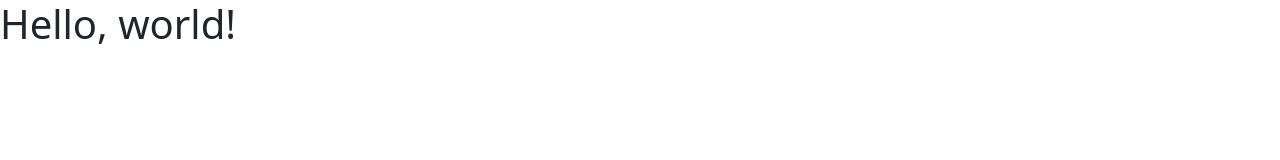
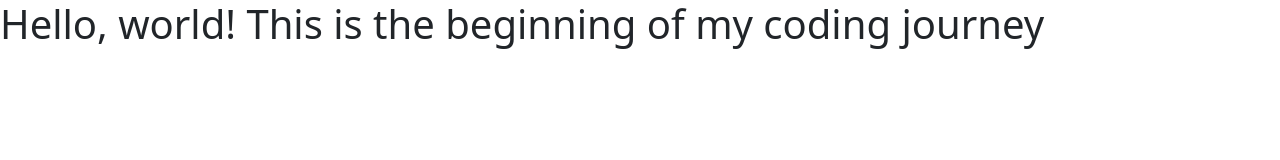
Before and after one commit to Nexus-Hub/coderhouse, a plain HTML site: page index.html in a window 1280 px wide. Drawn offline with nearby package versions, Linux system fonts and the light colour scheme.

Commit message:
customized h1

```diff
--- a/index.html
+++ b/index.html
@@ -11,7 +11,7 @@
     <title>Hello, world!</title>
   </head>
   <body>
-    <h1>Hello, world!</h1>
+    <h1>Hello, world! This is the beginning of my coding journey</h1>
 
     <!-- Optional JavaScript; choose one of the two! -->
 
```
